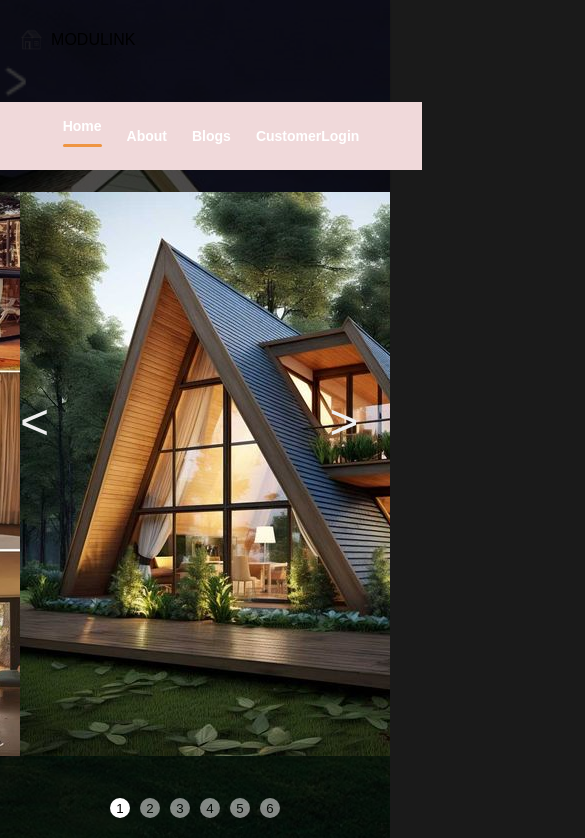
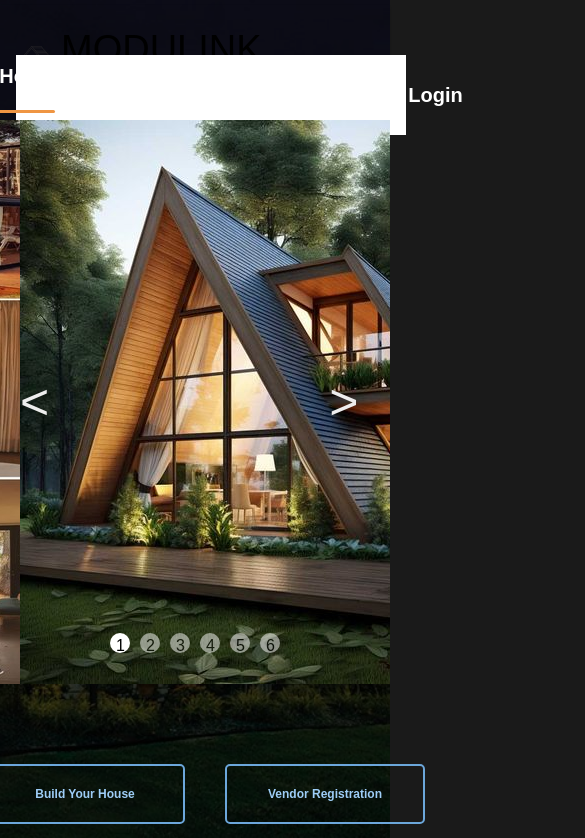
Before and after one commit to ChhaviShree/ModuLink, a React (Create React App) app in the folder frontend/: page / in a window 390 px wide. Shown: the top 838 px of the page, 585 px wide, since content can reach past the window. Built offline with nearby package versions, Linux system fonts and the light colour scheme; a small style sheet from the web is missing.

Commit message:
ChangesinNavbar

```diff
--- a/frontend/package.json
+++ b/frontend/package.json
@@ -7,6 +7,7 @@
     "@testing-library/react": "^13.4.0",
     "@testing-library/user-event": "^13.5.0",
     "react": "^18.2.0",
+    "react-bootstrap": "^2.10.2",
     "react-dom": "^18.2.0",
     "react-router-dom": "^6.21.3",
     "react-scripts": "5.0.1",
@@ -39,5 +40,8 @@
       "last 1 firefox version",
       "last 1 safari version"
     ]
+  },
+  "devDependencies": {
+    "@babel/plugin-proposal-private-property-in-object": "^7.21.11"
   }
 }
--- a/frontend/public/index.html
+++ b/frontend/public/index.html
@@ -22,6 +22,9 @@
       work correctly both with client-side routing and a non-root public URL.
       Learn how to configure a non-root public URL by running `npm run build`.
     -->
+  <link rel="stylesheet" href="https://maxcdn.bootstrapcdn.com/bootstrap/4.5.2/css/bootstrap.min.css"
+    integrity="sha384-KyZXEAg3QhqLMpG8r+YtoA7RpPZ4bXR+GBtkgBE5nKDI9tFyFpG0k1z0au5h985r" crossorigin="anonymous" />
+
   <title>ModuLink</title>
 </head>
 
--- a/frontend/src/Components/Navbar/Navbar.css
+++ b/frontend/src/Components/Navbar/Navbar.css
@@ -1,4 +1,6 @@
 .navbar {
+    margin-top: 5px;
+    margin-bottom: 10px;
     display: flex;
     justify-content: space-between;
     align-items: center;
@@ -22,7 +24,7 @@
     display: flex;
     align-items: center;
     color: black;
-    gap: 80px;
+    gap: 90px;
     font-size: 20px;
     font-weight: 560;
     margin-right: 40px;
@@ -30,7 +32,6 @@
 }
 
 .nav-menu li {
-
     display: flex;
     flex-direction: column;
     align-items: center;
@@ -38,8 +39,6 @@
     gap: 3px;
     cursor: pointer;
     transition: color 0.3s;
-
-
 }
 
 .nav-menu li:hover {
@@ -61,11 +60,27 @@
     gap: 45px;
 }
 
-.nav-dropdown {
-    display: none;
+.dropdown-menu {
+    background-color: black;
+    color: white;
+    z-index: 999;
 }
 
-@media(max-width:1280px) {
+.dropdown-item {
+    cursor: pointer;
+    border: 1px solid white ;
+    color: white;
+    font-size: 15px;
+    padding: 5px 10px;
+    display: block;
+    width: 100%;
+    text-align: left;
+    background-color: black;
+}
+.login-option{
+    color: white;
+}
+@media (max-width: 1280px) {
     .navbar {
         padding: 12px 50px;
     }
@@ -99,7 +114,7 @@
     }
 }
 
-@media(max-width:1024px) {
+@media (max-width: 1024px) {
     .navbar {
         padding: 12px 30px;
     }
@@ -116,7 +131,7 @@
     }
 }
 
-@media(max-width:800px) {
+@media (max-width: 800px) {
     .navbar {
         padding: 8px 0px;
     }
@@ -138,7 +153,8 @@
         top: 50px;
     }
 }
-@media(max-width:500px) {
+
+@media (max-width: 500px) {
     .navbar {
         display: flex;
         justify-content: space-between;
@@ -203,119 +219,4 @@
     .nav-dropdown {
         display: none;
     }
-
-@media(max-width:1280px) {
-    .navbar {
-        padding: 12px 50px;
 }
-
-    .nav-logo img {
-        width: 40px;
-    }
-
-    .nav-logo p {
-        font-size: 25px;
-    }
-
-    .nav-menu {
-        gap: 30px;
-        font-size: 16px;
-    }
-
-    .nav-login-cart {
-        gap: 30px;
-    }
-
-    .nav-login-cart button {
-        width: 120px;
-        height: 45px;
-        font-size: 16px;
-    }
-
-    .nav-cart-count {
-        margin-left: -40px;
-        font-size: 12px;
-    }
-}
-
-@media(max-width:1024px) {
-    .navbar {
-        padding: 12px 30px;
-    }
-
-    .nav-menu {
-        gap: 25px;
-        font-size: 14px;
-    }
-
-    .nav-login-cart button {
-        width: 80px;
-        height: 35px;
-        font-size: 14px;
-    }
-}
-
-@media (max-width: 800px) {
-    .navbar {
-      padding: 8px 0px;
-      flex-direction: column;
-      align-items: flex-start;
-    }
-
-    .nav-logo p {
-      font-size: 20px;
-    }
-
-    .nav-menu {
-      display: none;
-      height: auto;
-      width: 100%;
-      flex-direction: row;
-      justify-content: center;
-      background-color: #f0d9da;
-      margin-top: 10px;
-      padding: 16px;
-    }
-
-    .nav-menu li {
-      gap: 3px;
-    }
-
-    .nav-dropdown {
-      display: block;
-      transform: rotate(-90deg);
-      transition: 0.5s;
-    }
-}
-@media(max-width: 500px) {
-    .navbar {
-        padding: 8px 0px;
-        gap: 0;
-        flex-direction: column;
-        align-items: flex-start;
-    }
-
-    .nav-logo {
-        transform: scale(0.8);
-    }
-
-    .nav-logo p {
-        font-size: 20px;
-    }
-
-    .nav-menu {
-        height: auto;
-        width: 100%;
-        display: flex;
-        flex-direction: row;
-        align-items: center;
-        flex-wrap: nowrap;
-        justify-content: center;
-        position: static;
-        background-color: #f0d9da;
-        top: auto;
-        margin-top: 10px;
-    }
-}
-
-}
--- a/frontend/src/Components/Navbar/Navbar.js
+++ b/frontend/src/Components/Navbar/Navbar.js
@@ -1,33 +1,53 @@
-import React, { useRef , useState} from 'react'
-import './Navbar.css'
-import logo from '../Assets/finallogo.png'
-import {Link} from 'react-router-dom'
-import nav_dropdown from '../Assets/dropdown_icon.png'
-
+import React, { useState } from 'react';
+import './Navbar.css';
+import logo from '../Assets/finallogo.png';
+import { Link } from 'react-router-dom';
 
 const Navbar = () => {
-  const [menu,setMenu]=useState("home");
-  const menuRef=useRef();
-  const dropdown_toggle=(e)=>{
-    menuRef.current.classList.toggle('nav-menu-visible');
-    e.target.classList.toggle('open');
+  const [menu, setMenu] = useState("home");
+  const [showDropdown, setShowDropdown] = useState(false);
 
+  const handleLoginClick = () => {
+    setShowDropdown(!showDropdown);
   }
+
+  const handleLoginOptionClick = (option) => {
+    setMenu(option);
+    setShowDropdown(false);
+  }
+
   return (
     <div className='navbar'>
       <div className='nav-logo'>
-        <img src={logo} alt=""/>
+        <img src={logo} alt="" />
         <p>MODULINK</p>
       </div>
-      <img className='nav-dropdown' onClick={dropdown_toggle} src={nav_dropdown} alt=""/>
-      <ul ref={menuRef} className='nav-menu'>
-        <li onClick={()=>{setMenu("home")}}><Link style={{textDecoration:'none' ,color:'white'}} to='/'>Home</Link>{menu==="home"?<hr/>:<></>}</li>
-        <li onClick={()=>{setMenu("about")}}><Link style={{textDecoration:'none',color:'white'}} to='/About'>About</Link>{menu==="about"?<hr/>:<></>}</li>
-        <li onClick={()=>{setMenu("blogs")}}><Link style={{textDecoration:'none',color:'white'}} to='/Blogs'>Blogs</Link>{menu==="blogs"?<hr/>:<></>}</li>
-        <li onClick={()=>{setMenu("CustomerLogin")}}><Link style={{textDecoration:'none',color:'white'}} to='/CustomerLogin'>CustomerLogin</Link>{menu==="CustomerLogin"?<hr/>:<></>}</li>
+      <ul className={`nav-menu`}>
+        <li onClick={() => { setMenu("home") }}>
+          <Link style={{ textDecoration: 'none', color: 'white' }} to='/'>Home</Link>
+          {menu === "home" ? <hr /> : <></>}
+        </li>
+        <li onClick={() => { setMenu("about") }}>
+          <Link style={{ textDecoration: 'none', color: 'white' }} to='/About'>About</Link>
+          {menu === "about" ? <hr /> : <></>}
+        </li>
+        <li onClick={() => { setMenu("blogs") }}>
+          <Link style={{ textDecoration: 'none', color: 'white' }} to='/Blogs'>Blogs</Link>
+          {menu === "blogs" ? <hr /> : <></>}
+        </li>
+        <li>
+          <span className="login-option" onClick={handleLoginClick}>Login</span>
+          {showDropdown && (
+            <div className="dropdown-menu">
+              <button className="dropdown-item" onClick={() => handleLoginOptionClick("CustomerLogin")}>Customer Login</button>
+              <button className="dropdown-item" onClick={() => handleLoginOptionClick("VendorLogin")}>Vendor Login</button>
+            </div>
+          )}
+          {(menu === "CustomerLogin" || menu === "VendorLogin") && <hr />}
+        </li>
       </ul>
     </div>
-  )
+  );
 }
 
-export default Navbar
+export default Navbar;
--- a/frontend/src/Components/NewsLetter/NewsLetter.css
+++ b/frontend/src/Components/NewsLetter/NewsLetter.css
@@ -39,9 +39,8 @@
 .newsletter input {
     width: 500px;
     margin-left: 30px;
-    border: none;
-    outline: none;
-    color: #0c0c0c;
+
+    color: #1e0606 !important;
     font-family: Poppins;
     font-size: 16px;
 }
--- a/frontend/src/Components/NewsLetter/NewsLetter.js
+++ b/frontend/src/Components/NewsLetter/NewsLetter.js
@@ -1,14 +1,24 @@
-import React from 'react'
+import React,{useState} from 'react'
 import './NewsLetter.css'
 
 const NewsLetter = () => {
+  const [email,setEmail]=useState('');
+
+  const handleSubscribe=()=>{
+    console.log('Subscribed with email: ',email);
+    setEmail('');
+  };
+
   return (
     <div className='newsletter'>
       <h1>GET EXCLUSIVE OFFERS ON YOUR EMAIL</h1>
       <p>Subscribe to our NewsLetter and stay updated</p>
     <div>
-      <input type='email' placeholder='Your Email Id' />
-    <button>Subscribe</button>
+      <input type='email' placeholder='Your Email Id'
+      value={email}
+      onChange={(e)=>setEmail(e.target.value)}
+      />
+    <button onClick={handleSubscribe}>Subscribe</button>
     </div>
     </div>
   )
```
Also changed, not shown: 1 other file (tests, documents, lock files or other folders). Lines whose indentation alone changed are shown as unchanged.
